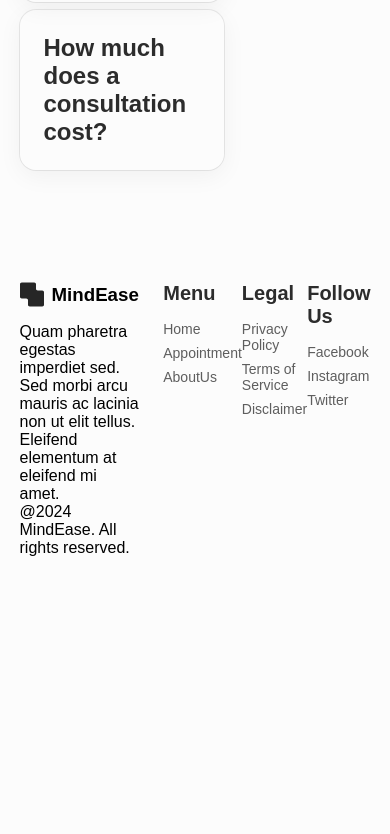
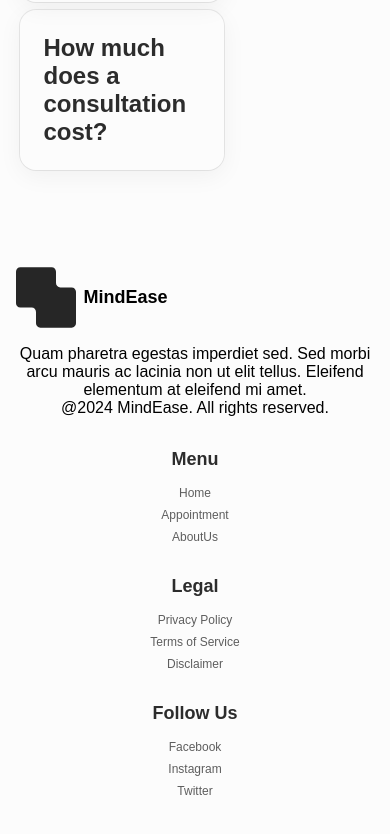
Before and after one commit to AlfaridzaHamdani/MindEase, a React (Vite) app: page /appointment in a window 390 px wide. Shown: the part 4125-4959 px from the top of the page. Before the commit the page ends 4682 px from the top, so only its background shows below. Built offline with nearby package versions, Linux system fonts and the light colour scheme.

Commit message:
Refactor footer component styles for responsive design

```diff
--- a/src/components/footer/styles.scss
+++ b/src/components/footer/styles.scss
@@ -9,7 +9,8 @@ $blue: #4136f1;
   padding: 32px 5vw;
   display: flex;
   justify-content: space-between;
-  height: 250px;
+  height: auto;
+  flex-wrap: wrap;
 
   li {
     list-style: none;
@@ -27,11 +28,15 @@ $blue: #4136f1;
       align-items: center;
       gap: 8px;
       margin-bottom: 16px;
+
+      img {
+        max-width: 100px; /* Adjust logo size */
+      }
     }
   }
 
   &__right {
-    flex-basis: 40%;
+    flex-basis: 60%;
     display: flex;
     justify-content: space-between;
 
@@ -51,4 +56,76 @@ $blue: #4136f1;
       }
     }
   }
+
+  /* Responsive design */
+  @media (max-width: 1024px) {
+    padding: 32px 4vw;
+
+    &__left {
+      flex-basis: 35%;
+    }
+
+    &__right {
+      flex-basis: 60%;
+      display: flex;
+      justify-content: space-between;
+      flex-wrap: wrap;
+    }
+
+    &__right__link {
+      flex-basis: 30%;
+      margin-bottom: 24px;
+    }
+  }
+
+  @media (max-width: 768px) {
+    flex-direction: column;
+    padding: 24px 3vw;
+    align-items: center;
+    text-align: center;
+
+    &__left {
+      flex-basis: 100%;
+      margin-bottom: 32px;
+    }
+
+    &__right {
+      flex-basis: 100%;
+      display: flex;
+      justify-content: space-between;
+      flex-wrap: wrap;
+    }
+
+    &__right__link {
+      flex-basis: 30%;
+      margin-bottom: 16px;
+    }
+  }
+
+  @media (max-width: 480px) {
+    padding: 16px 4vw;
+
+    &__left__wrapperLogo {
+      img {
+        width: 60px;
+      }
+
+      h3 {
+        font-size: 18px;
+      }
+    }
+
+    &__right__link {
+      flex-basis: 100%;
+      margin-bottom: 24px;
+    }
+
+    &__right__link h3 {
+      font-size: 18px;
+    }
+
+    &__right__link li {
+      font-size: 12px;
+    }
+  }
 }
```
